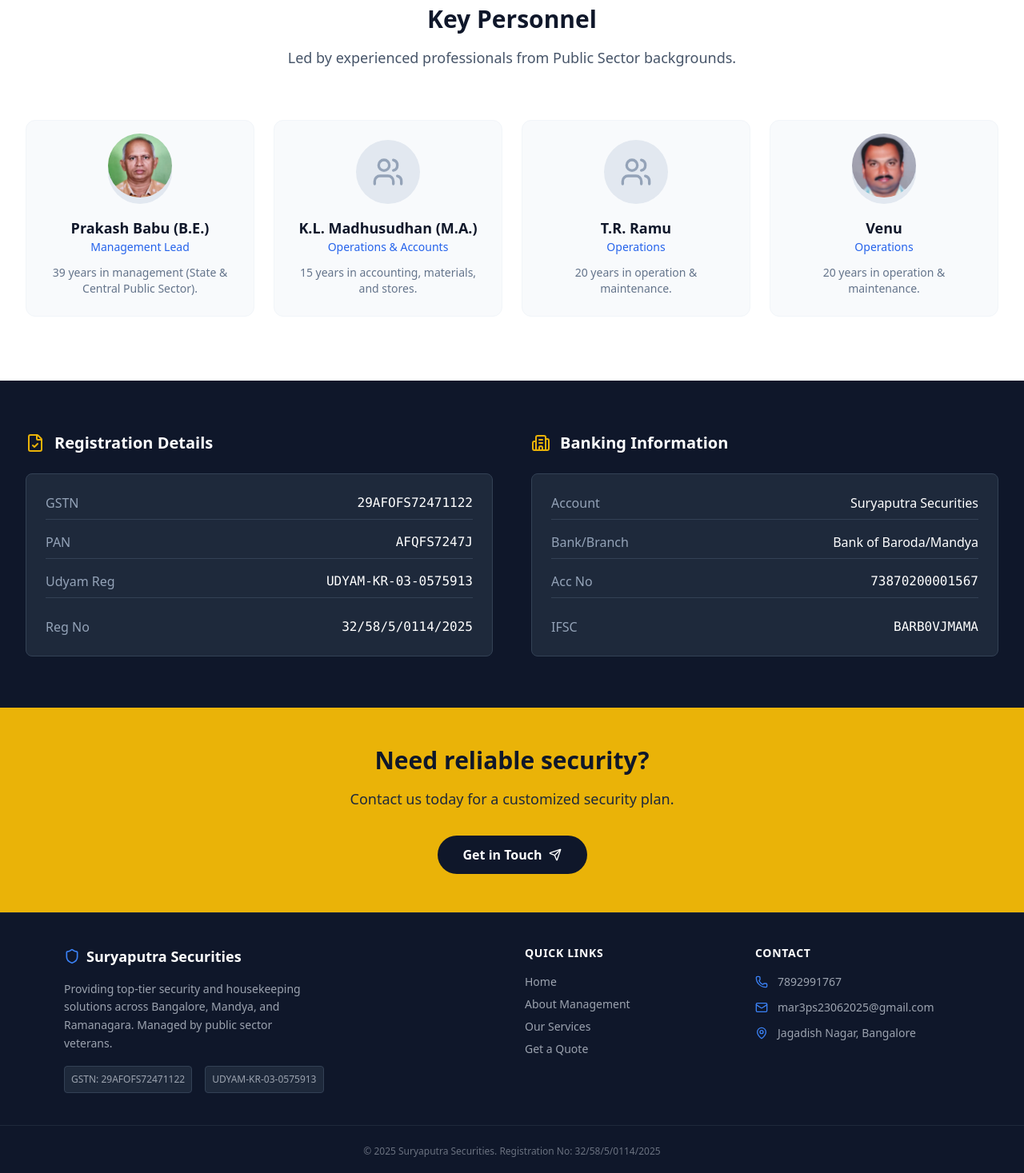
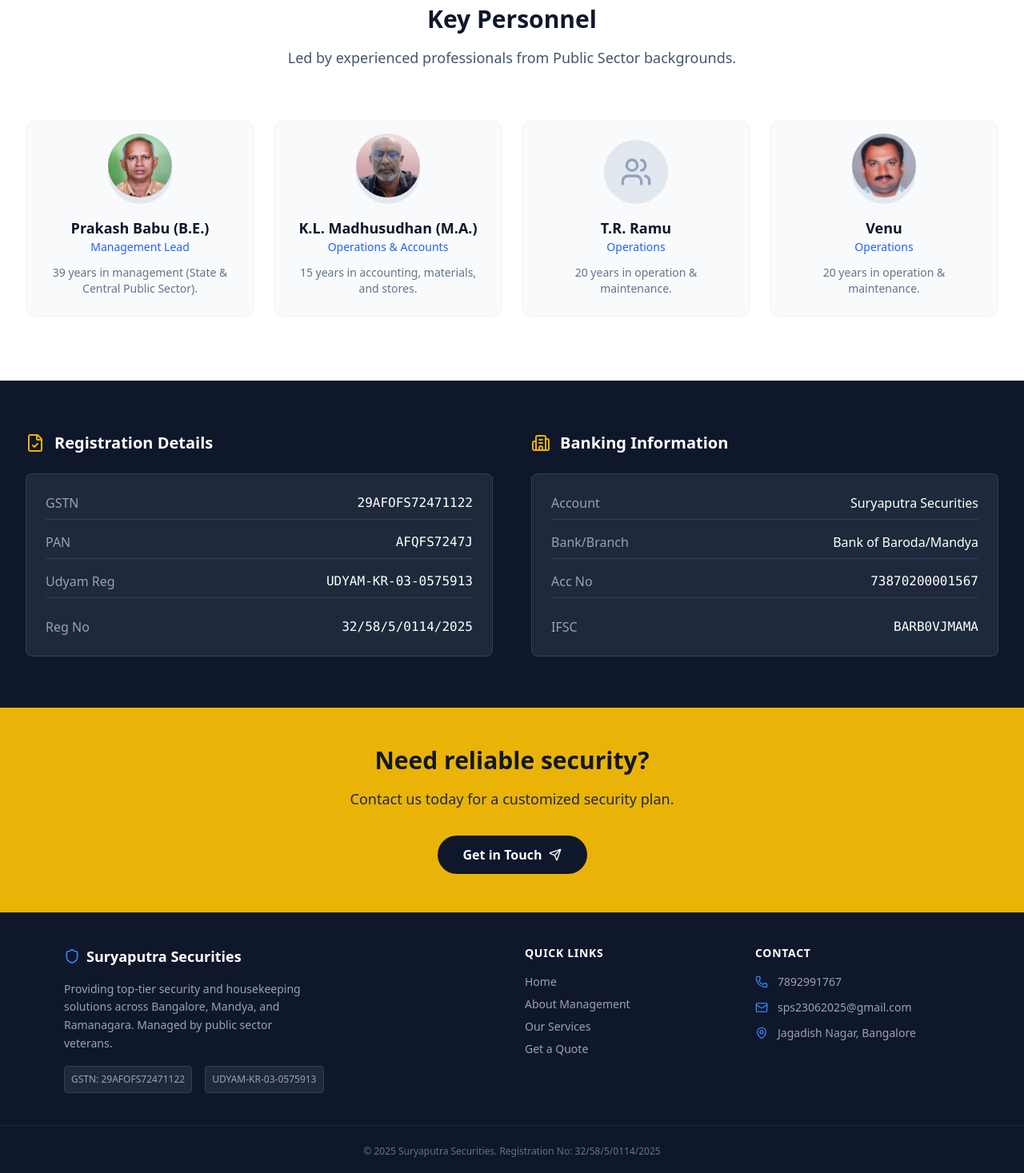
Before and after one commit to Prajwal1406/Suryaputra-Securityes-Website, a React (Create React App) app: page /about in a window 1280 px wide. Shown: the part 1419-2886 px from the top of the page at 80% size. Built offline with nearby package versions, Linux system fonts and the light colour scheme.

Commit message:
fixed typos

```diff
--- a/src/components/Footer.jsx
+++ b/src/components/Footer.jsx
@@ -66,7 +66,7 @@
             </p>
             <p className="flex items-center">
               <Mail className="w-4 h-4 mr-3 text-blue-500" />{" "}
-              mar3ps23062025@gmail.com
+              sps23062025@gmail.com
             </p>
             <p className="flex items-center">
               <MapPin className="w-4 h-4 mr-3 text-blue-500" /> Jagadish Nagar,
--- a/src/pages/About.jsx
+++ b/src/pages/About.jsx
@@ -173,7 +173,13 @@
             </div>
             <div className="bg-slate-50 p-6 rounded-xl border border-slate-100 text-center hover:-translate-y-1 transition-transform">
               <div className="w-20 h-20 bg-slate-200 rounded-full mx-auto mb-4 flex items-center justify-center">
-                <Users className="w-10 h-10 text-slate-400" />
+                <div className="w-20 h-20 rounded-full mx-auto mb-4 overflow-hidden">
+                  <img
+                    src="/assets/images/madusudan.jpeg"
+                    alt="Madhususan"
+                    className="w-full h-full object-cover object-top"
+                  />
+                </div>
               </div>
               <h3 className="text-lg font-bold text-slate-900">
                 K.L. Madhusudhan (M.A.)
--- a/src/pages/Contact.jsx
+++ b/src/pages/Contact.jsx
@@ -59,33 +59,33 @@
                   <h3 className="text-lg font-bold text-slate-900">Call Us</h3>
                   <div className="mt-2 space-y-2">
                     <p className="flex justify-between text-slate-600 border-b border-gray-100 pb-1">
-                      <span>Office:</span>{" "}
+                      <span>Prakash Babu: </span>{" "}
                       <span className="font-mono text-slate-900">
                         7892991767
                       </span>
                     </p>
                     <p className="flex justify-between text-slate-600 border-b border-gray-100 pb-1">
-                      <span>Mobile 1:</span>{" "}
+                      <span>Madhusudhan:</span>{" "}
                       <span className="font-mono text-slate-900">
                         7019707641
                       </span>
                     </p>
                     <p className="flex justify-between text-slate-600 border-b border-gray-100 pb-1">
-                      <span>Mobile 2:</span>{" "}
+                      <span>Ramu:</span>{" "}
                       <span className="font-mono text-slate-900">
                         9141368231
                       </span>
                     </p>
                     <p className="flex justify-between text-slate-600 border-b border-gray-100 pb-1">
+                      <span>Venu:</span>{" "}
+                      <span className="font-mono text-slate-900">
+                        9480076003
+                      </span>
+                    </p>
+                    <p className="flex justify-between text-slate-600 pt-1">
                       <span>Landline:</span>{" "}
                       <span className="font-mono text-slate-900">
                         08232229478
-                      </span>
-                    </p>
-                    <p className="flex justify-between text-slate-600 pt-1">
-                      <span>Venu:</span>{" "}
-                      <span className="font-mono text-slate-900">
-                        9480076003
                       </span>
                     </p>
                   </div>
```
Also changed, not shown: public/assets/images/madusudan.jpeg (added).
